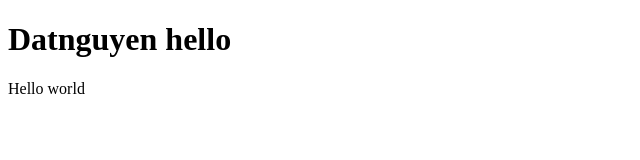
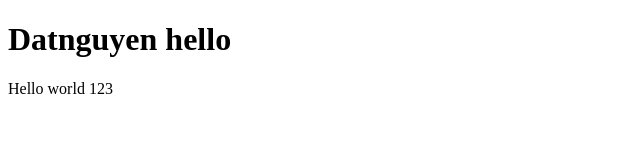
Before and after one commit to datnguyen12032003/demo1, a plain HTML site: page index.htm in a window 1280 px wide. Shown: the full height of the page, 0-640 px from the left. Drawn offline with Linux system fonts and the light colour scheme.

Commit message:
new code dat

```diff
--- a/index.htm
+++ b/index.htm
@@ -7,6 +7,6 @@
 </head>
 <body>
     <h1>Datnguyen hello</h1>
-    <p>Hello world</p>
+    <p>Hello world 123</p>
 </body>
 </html>
```
